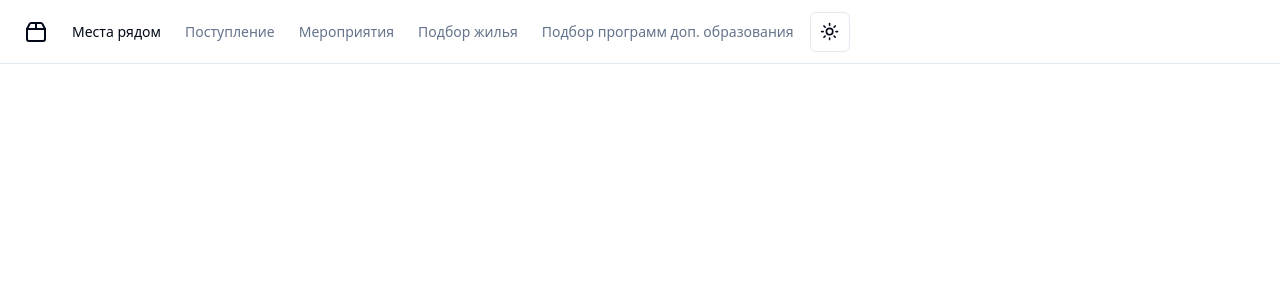
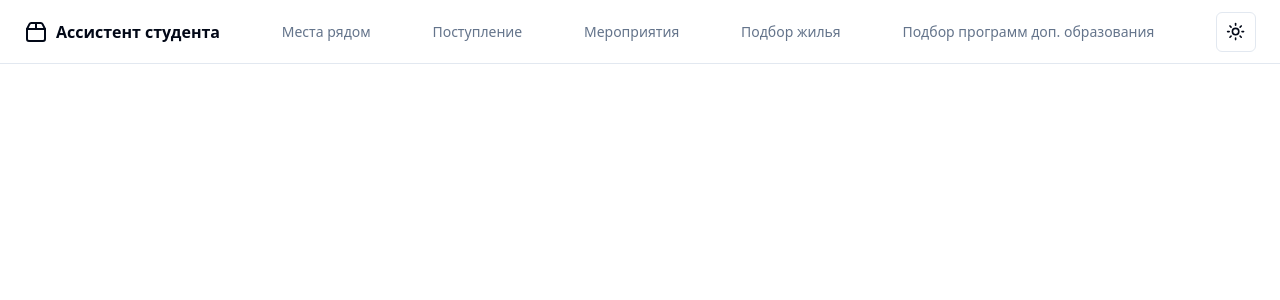
Before and after one commit to kkapi/hackathon-2024, a React (Vite) app in the folder client/: page / in a window 1280 px wide. Shown: the top 300 px of the page. Built offline with nearby package versions, Linux system fonts and the light colour scheme.

Commit message:
header.tsx

```diff
--- a/client/src/components/Header.tsx
+++ b/client/src/components/Header.tsx
@@ -6,18 +6,18 @@
 
 const Header = () => {
 	return (
-		<header className="sticky top-0 flex h-16 items-center gap-4 border-b bg-background px-4 md:px-6">
-			<nav className="hidden flex-col gap-6 text-lg font-medium md:flex md:flex-row md:items-center md:gap-5 md:text-sm lg:gap-6">
+		<header className="sticky top-0 flex h-16 items-center md:justify-center gap-4 border-b bg-background px-4 md:px-6">
+			<nav className="hidden flex-col gap-6 text-lg font-medium md:flex md:flex-row md:items-center md:justify-between w-full md:gap-5 md:text-sm lg:gap-6">
 				<Link
 					to="/"
 					className="flex items-center gap-2 text-lg font-semibold md:text-base"
 				>
 					<Package2 className="h-6 w-6" />
-					<span className="sr-only">Acme Inc</span>
+					<span>Ассистент студента</span>
 				</Link>
 				<Link
 					to="/places"
-					className="text-foreground transition-colors hover:text-foreground"
+					className="text-muted-foreground transition-colors hover:text-foreground"
 				>
 					Места рядом
 				</Link>
@@ -45,6 +45,7 @@
 				>
 					Подбор программ доп. образования
 				</Link>
+        <ModeToggle />
 			</nav>
 			<Sheet>
 				<SheetTrigger asChild>
@@ -60,7 +61,7 @@
 							className="flex items-center gap-2 text-lg font-semibold"
 						>
 							<Package2 className="h-6 w-6" />
-							<span className="sr-only">Acme Inc</span>
+							<span>Ассистент студента</span>
 						</Link>
 						<Link to="/" className="hover:text-foreground">
 							Места рядом
@@ -92,7 +93,6 @@
 					</nav>
 				</SheetContent>
 			</Sheet>
-      <ModeToggle />
 		</header>
 	);
 };
```
